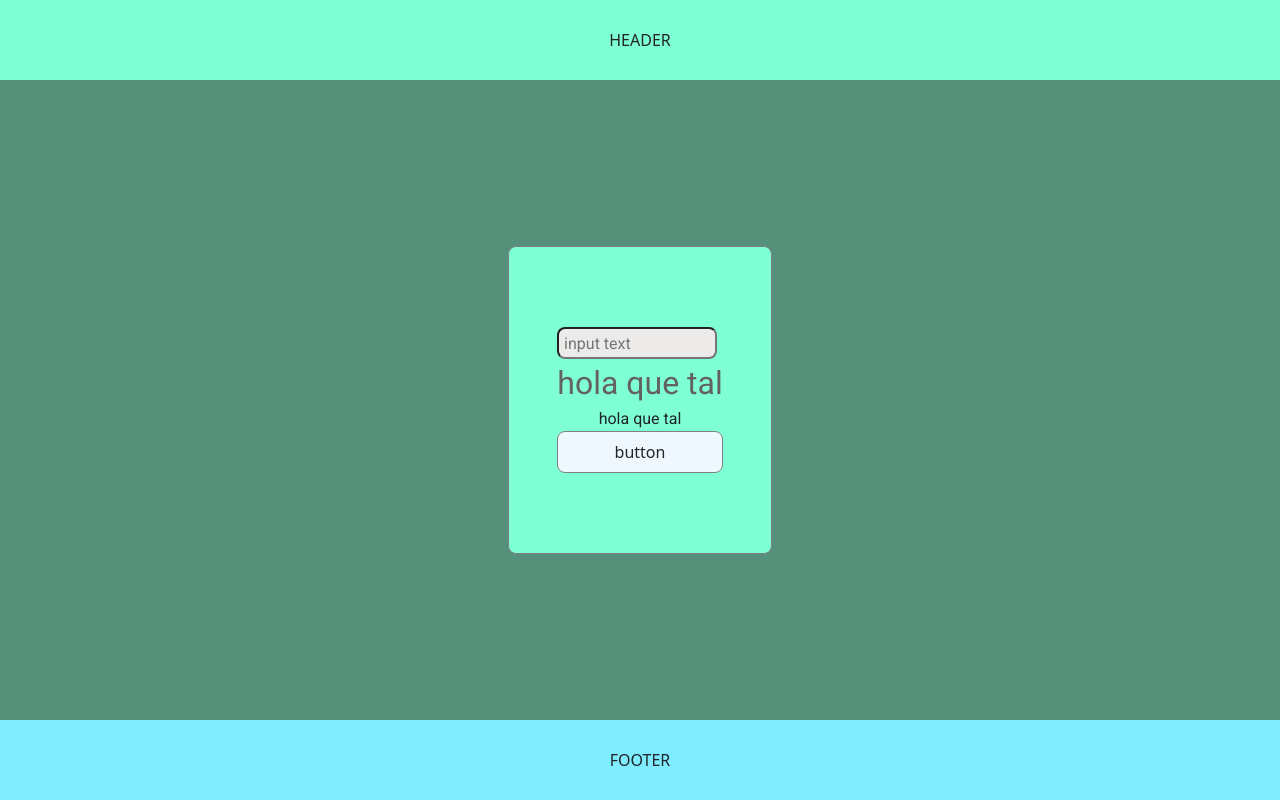
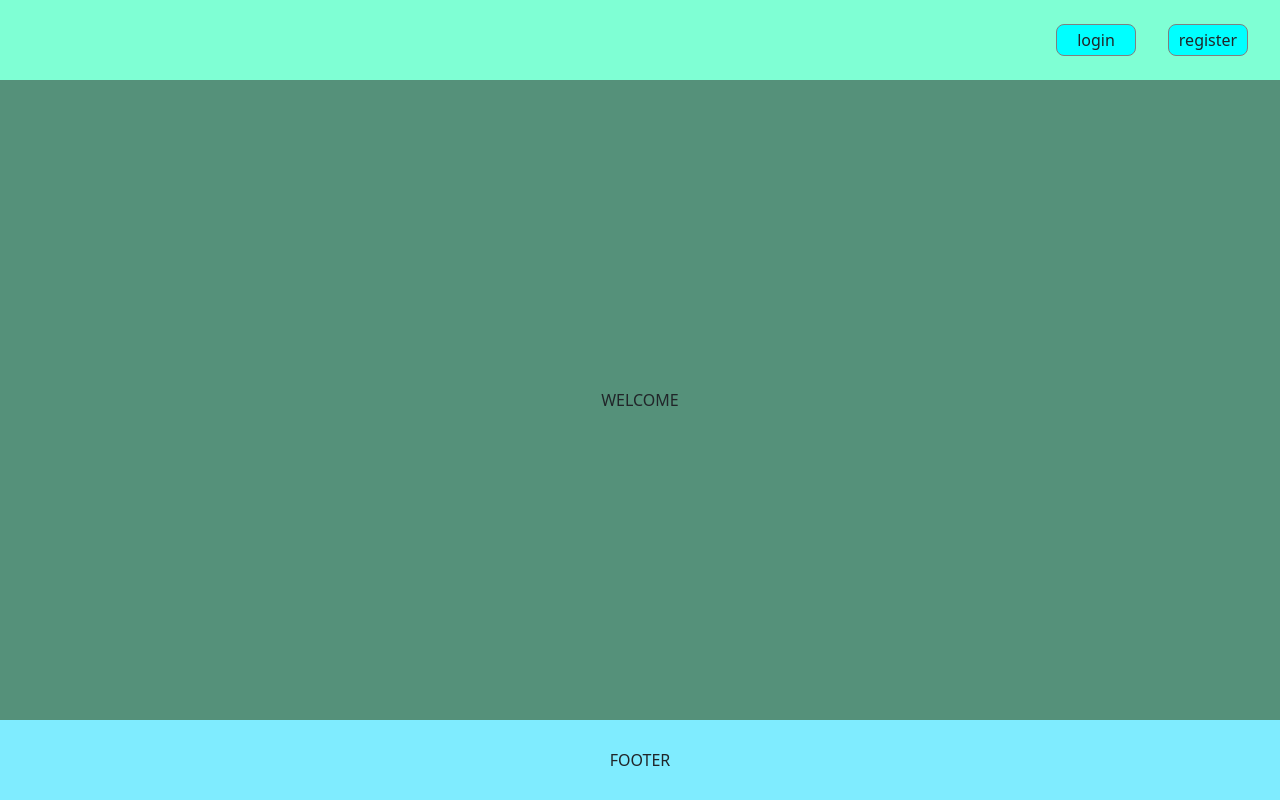
Before and after one commit to JesusMatinezClavel/Checkpoint-FrontEnd-GH-Final_Assignment, a React (Vite) app: page / in a window 1280 px wide. Built offline with nearby package versions, Linux system fonts and the light colour scheme.

Commit message:
FEAT -> Added loggin and register buttons in header to toggle loggin and register cards

```diff
--- a/src/common/C-button/cButton.css
+++ b/src/common/C-button/cButton.css
@@ -1,4 +1,4 @@
-.button-design{
+.button-design {
     height: auto;
     width: auto;
     padding: .5em 1em;
@@ -8,10 +8,24 @@
     border-radius: .5em;
     border: .1em solid grey;
 
-    &:hover{
+    &:hover {
         background-color: rgb(181, 191, 201);
     }
-    &:active{
+
+    &:active {
         transform: translateY(.2em)
     }
 }
+
+.button-loggin,
+.button-register {
+    height: 2em;
+    width: 5em;
+    background-color: aqua;
+
+    display: flex;
+    justify-content: center;
+    align-items: center;
+
+    margin: 1em;
+}
--- a/src/common/C-button/cButton.jsx
+++ b/src/common/C-button/cButton.jsx
@@ -1,10 +1,10 @@
 import './cButton.css'
 
-export const CButton = ({ title,className }) => {
+export const CButton = ({ title,className,onClick }) => {
 
     const combinedClasses = `button-design ${className || ""}`
 
     return (
-        <div className={combinedClasses}>{title}</div>
+        <div className={combinedClasses} onClick={onClick}>{title}</div>
     )
 }
--- a/src/common/C-card/cCard.css
+++ b/src/common/C-card/cCard.css
@@ -1,4 +1,4 @@
-.card-design{
+.card-design {
     height: auto;
     width: auto;
 
@@ -9,4 +9,17 @@
     border-radius: .5em;
     border: .1em solid grey;
 
+    display: flex;
+    justify-content: center;
+    align-items: center;
 }
+
+.hidden {
+    display: none;
+}
+
+.card-login,
+.card-register {
+    position: absolute;
+    top: 15em
+}
--- a/src/common/C-input/cInput.css
+++ b/src/common/C-input/cInput.css
@@ -3,6 +3,7 @@
     width: 10em;
 
     padding: .3em;
+    margin: .5em;
 
     display: flex;
     justify-content: center;
@@ -10,7 +11,7 @@
     text-align: left;
 
     font-family: roboto;
-
+    font-size: .9em;
 
     border-radius: .5em;
     background-color: rgb(236, 235, 233);
--- a/src/common/header/header.css
+++ b/src/common/header/header.css
@@ -1,4 +1,4 @@
-.header-design{
+.header-design {
     height: 10vh;
     width: 100vw;
 
@@ -8,3 +8,7 @@
     justify-content: center;
     align-items: center;
 }
+
+.separator-header {
+    width: 80%;
+}
--- a/src/common/header/header.jsx
+++ b/src/common/header/header.jsx
@@ -1,7 +1,90 @@
+// Styles
 import './header.css'
 
-export const Header = ()=>{
-    return(
-        <div className="header-design">HEADER</div>
+// Methods/Modules
+import { useNavigate } from "react-router-dom";
+import { useState } from "react";
+
+// Custom Elements
+import { Navigator } from "../navigator/navigator";
+import { CCard } from "../C-card/cCard";
+import { CInput } from "../C-input/cInput";
+import { CButton } from "../C-button/cButton";
+
+
+
+
+export const Header = () => {
+
+    const [showLogin, setShowLogin] = useState(false)
+    const [showRegister, setShowRegister] = useState(false)
+
+    const toggleLogin = () => {
+        setShowRegister(false)
+        showLogin
+            ? setShowLogin(false)
+            : setShowLogin(true)
+    }
+
+    const toggleRegister = () => {
+        setShowLogin(false)
+        showRegister
+            ? setShowRegister(false)
+            : setShowRegister(true)
+    }
+
+    return (
+        <div className="header-design">
+            <div className="separator-header"></div>
+            <CButton className={'button-loggin'} title={'login'} onClick={() => toggleLogin()} />
+            <CButton className={'button-register'} title={'register'} onClick={() => toggleRegister()} />
+
+            {/* Loggin Card */}
+            <CCard className={showLogin ? "card-login" : 'hidden'}>
+                <CInput
+                    name={'email'}
+                    placeholder={'input email'}
+                />
+                <CInput
+                    name={'password'}
+                    placeholder={'input password'}
+                />
+                <CButton className={'button-loggin'} title={'login'} />
+            </CCard>
+
+            {/* Register Card */}
+            <CCard className={showRegister ? "card-register" : 'hidden'}>
+                <div className="register-avatar">
+                    <CInput
+                        name={'avatar'}
+                        type={'file'}
+                        placeholder={'input avatar'}
+                    />
+                </div>
+                <div className="register-info">
+                    <CInput
+                        name={'name'}
+                        type={'text'}
+                        placeholder={'input name'}
+                    />
+                    <CInput
+                        name={'birthdate'}
+                        type={'date'}
+                        placeholder={'input birthdate'}
+                    />
+                    <CInput
+                        name={'email'}
+                        type={'text'}
+                        placeholder={'input email'}
+                    />
+                    <CInput
+                        name={'password'}
+                        type={'text'}
+                        placeholder={'input password'}
+                    />
+                <CButton className={'button-loggin'} title={'login'} />
+                </div>
+            </CCard>
+        </div>
     )
 }
--- /dev/null
+++ b/src/common/navigator/navigator.css
@@ -0,0 +1,14 @@
+.navigator-design {
+    height: 2em;
+    width: 4em;
+
+    display: flex;
+    justify-content: center;
+    align-items: center;
+
+    padding: .3em 2.5em;
+
+    border: .2em solid darkgrey;
+    border-radius: .5em;
+    margin: .5em;
+}
--- /dev/null
+++ b/src/common/navigator/navigator.jsx
@@ -0,0 +1,23 @@
+import './navigator.css'
+
+import { useNavigate } from "react-router-dom";
+
+import { CText } from "../C-text/cText";
+
+export const Navigator = ({ title, children, onClick, className, destination, }) => {
+    const navigate = useNavigate()
+
+    const combinedClasses = `navigator-design ${className || ""}`
+
+    return (
+        <div
+            className={combinedClasses}
+            destination={destination}
+            onClick={onClick}
+        >
+            <CText title={title}>{title}</CText>
+            {children}
+        </div>
+    )
+
+}
--- a/src/pages/welcome/welcome.jsx
+++ b/src/pages/welcome/welcome.jsx
@@ -9,16 +9,7 @@ import { CInput } from "../../common/C-input/cInput";
 export const Welcome = () => {
     return (
         <div className="welcome-design">
-            <CCard>
-                <CInput
-                    type={'text'}
-                    name={'input'}
-                    placeholder={'input text'}
-                />
-                <CText className={'text-title'} title={'hola que tal'} />
-                <CText title={'hola que tal'} />
-                <CButton title={'button'} />
-            </CCard>
+            WELCOME
         </div>
     )
 }
```
